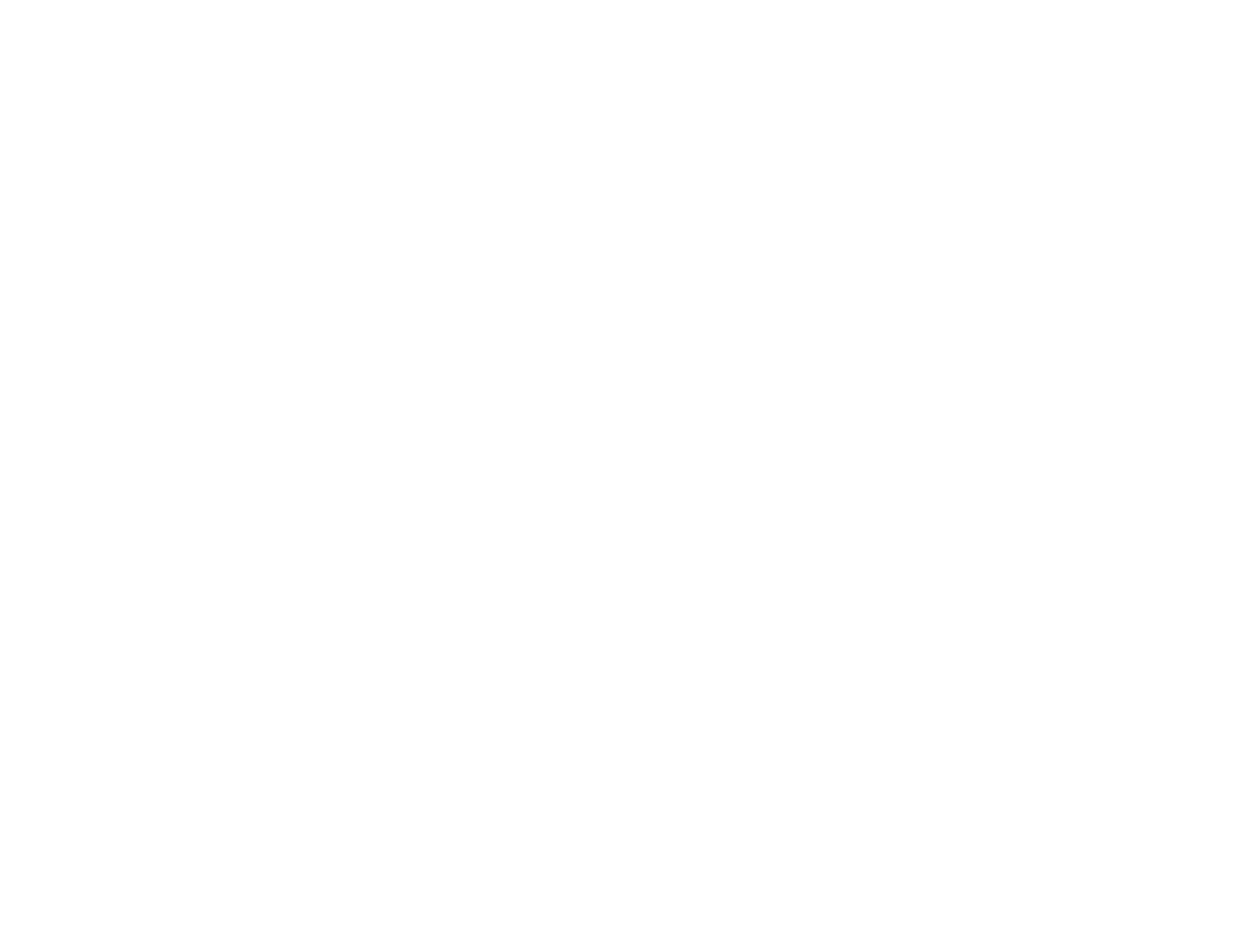
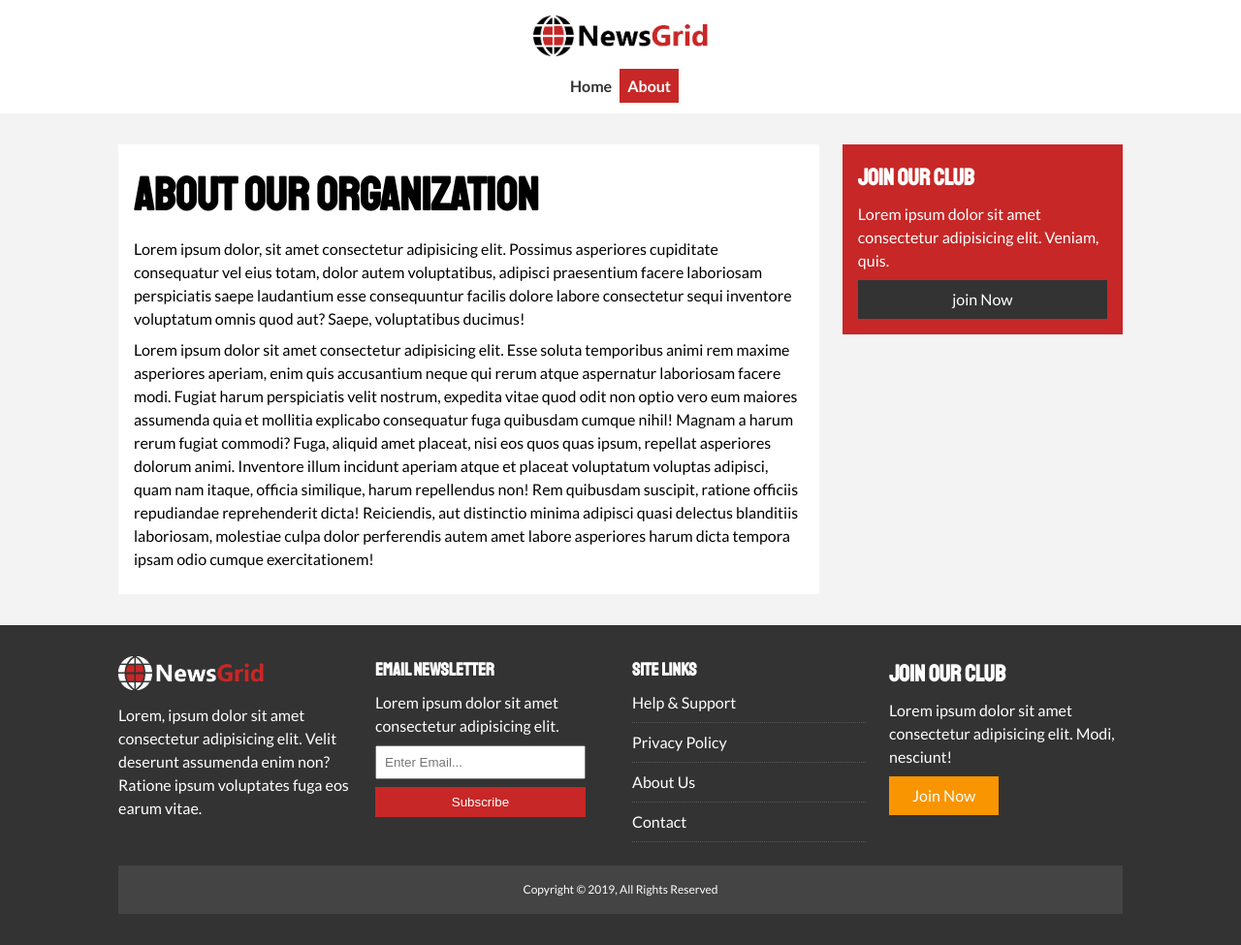
Before and after one commit to ishtiyak98/udemy-html-css, a plain HTML site: page news-grid/about.html in a window 1280 px wide. Shown: the whole page at 97% size. Before the commit the page ends 800 px from the top, so only its background shows below. Drawn offline with Linux system fonts and the light colour scheme.

Commit message:
news-grid project completed

```diff
--- a/news-grid/about.html
+++ b/news-grid/about.html
@@ -0,0 +1,121 @@
+<!DOCTYPE html>
+<html lang="en">
+  <head>
+    <meta charset="UTF-8" />
+    <meta name="viewport" content="width=device-width, initial-scale=1.0" />
+    <link rel="shortcut icon" href="./img//favicon.ico" type="image/x-icon" />
+    <link
+      rel="stylesheet"
+      href="https://cdnjs.cloudflare.com/ajax/libs/font-awesome/6.4.0/css/all.min.css"
+      integrity="sha512-iecdLmaskl7CVkqkXNQ/ZH/XLlvWZOJyj7Yy7tcenmpD1ypASozpmT/E0iPtmFIB46ZmdtAc9eNBvH0H/ZpiBw=="
+      crossorigin="anonymous"
+      referrerpolicy="no-referrer"
+    />
+    <link rel="stylesheet" href="./css/style.css" />
+    <link rel="stylesheet" href="./css/mobile.css" />
+    <title>NewsGrid | About Us</title>
+  </head>
+  <body>
+    <!------- Navigation ------->
+    <nav id="main-nav">
+      <div class="container">
+        <img class="logo" src="./img/logo.png" alt="" />
+        <div class="social">
+          <a href="#" target="_blank"><i class="fab fa-facebook fa-2x"></i></a>
+          <a href="#" target="_blank"><i class="fab fa-twitter fa-2x"></i></a>
+          <a href="#" target="_blank"><i class="fab fa-instagram fa-2x"></i></a>
+          <a href="#" target="_blank"><i class="fab fa-youtube fa-2x"></i></a>
+        </div>
+        <ul>
+          <li><a class="" href="index.html">Home</a></li>
+          <li><a class="current" href="about.html">About</a></li>
+        </ul>
+      </div>
+    </nav>
+
+    <section id="about">
+      <div class="container">
+        <div class="page-container">
+          <article class="card">
+            <h1 class="l-heading">About Our Organization</h1>
+            <p>
+              Lorem ipsum dolor, sit amet consectetur adipisicing elit. Possimus
+              asperiores cupiditate consequatur vel eius totam, dolor autem
+              voluptatibus, adipisci praesentium facere laboriosam perspiciatis
+              saepe laudantium esse consequuntur facilis dolore labore
+              consectetur sequi inventore voluptatum omnis quod aut? Saepe,
+              voluptatibus ducimus!
+            </p>
+            <p>
+              Lorem ipsum dolor sit amet consectetur adipisicing elit. Esse
+              soluta temporibus animi rem maxime asperiores aperiam, enim quis
+              accusantium neque qui rerum atque aspernatur laboriosam facere
+              modi. Fugiat harum perspiciatis velit nostrum, expedita vitae quod
+              odit non optio vero eum maiores assumenda quia et mollitia
+              explicabo consequatur fuga quibusdam cumque nihil! Magnam a harum
+              rerum fugiat commodi? Fuga, aliquid amet placeat, nisi eos quos
+              quas ipsum, repellat asperiores dolorum animi. Inventore illum
+              incidunt aperiam atque et placeat voluptatum voluptas adipisci,
+              quam nam itaque, officia similique, harum repellendus non! Rem
+              quibusdam suscipit, ratione officiis repudiandae reprehenderit
+              dicta! Reiciendis, aut distinctio minima adipisci quasi delectus
+              blanditiis laboriosam, molestiae culpa dolor perferendis autem
+              amet labore asperiores harum dicta tempora ipsam odio cumque
+              exercitationem!
+            </p>
+          </article>
+          <aside class="card bg-primary">
+            <h2>Join Our Club</h2>
+            <p>
+              Lorem ipsum dolor sit amet consectetur adipisicing elit. Veniam,
+              quis.
+            </p>
+            <a href="#" class="btn btn-dark btn-block">join Now</a>
+          </aside>
+        </div>
+      </div>
+    </section>
+
+    <!------- Footer ------->
+    <footer id="main-footer" class="py-2">
+      <div class="container footer-container">
+        <div>
+          <img src="img/logo_light.png" alt="NewsGrid" />
+          <p>
+            Lorem, ipsum dolor sit amet consectetur adipisicing elit. Velit
+            deserunt assumenda enim non? Ratione ipsum voluptates fuga eos earum
+            vitae.
+          </p>
+        </div>
+        <div>
+          <h3>Email Newsletter</h3>
+          <p>Lorem ipsum dolor sit amet consectetur adipisicing elit.</p>
+          <form>
+            <input type="email" placeholder="Enter Email..." />
+            <input type="submit" value="Subscribe" class="btn btn-primary" />
+          </form>
+        </div>
+        <div>
+          <h3>Site Links</h3>
+          <ul class="list">
+            <li><a href="#">Help & Support</a></li>
+            <li><a href="#">Privacy Policy</a></li>
+            <li><a href="#">About Us</a></li>
+            <li><a href="#">Contact</a></li>
+          </ul>
+        </div>
+        <div>
+          <h2>Join Our Club</h2>
+          <p>
+            Lorem ipsum dolor sit amet consectetur adipisicing elit. Modi,
+            nesciunt!
+          </p>
+          <a href="#" class="btn btn-secondary">Join Now</a>
+        </div>
+        <div>
+          <p>Copyright &copy; 2019, All Rights Reserved</p>
+        </div>
+      </div>
+    </footer>
+  </body>
+</html>
--- a/news-grid/css/mobile.css
+++ b/news-grid/css/mobile.css
@@ -0,0 +1,67 @@
+/*!---------- navigation ----------*/
+#main-nav .social {
+  display: none;
+}
+
+#main-nav .container {
+  grid-template-columns: 1fr;
+  grid-gap: 1.2rem;
+}
+
+#main-nav ul,
+#main-nav .logo {
+  justify-self: center;
+}
+
+#main-nav ul li a {
+  padding: 0.5rem;
+}
+
+#home-articles .articles-container {
+  grid-template-columns: repeat(2, 1fr);
+}
+
+#home-articles .articles-container > *:first-child,
+#home-articles .articles-container > *:last-child {
+  grid-template-columns: 1fr;
+  grid-column: 1;
+}
+
+@media (max-width: 600px) {
+  /*!---------- Grid Items ----------*/
+  #showcase .showcase-container,
+  #home-articles .articles-container,
+  #main-footer .footer-container {
+    grid-template-columns: 1fr;
+  }
+
+  #main-footer .footer-container > *:last-child {
+    grid-column: 1;
+  }
+
+  #main-footer .footer-container > *:first-child,
+  #main-footer .footer-container > *:nth-child(2) {
+    border-bottom: #444 dotted 1px;
+    padding-bottom: 1rem;
+  }
+
+  .page-container {
+    grid-template-columns: 1fr;
+    text-align: center;
+  }
+
+  .page-container > *:first-child {
+    grid-row: 1;
+  }
+
+  .l-heading {
+    font-size: 2rem;
+  }
+
+  #main-footer .footer-container input[type="email"] {
+    width: 100%;
+  }
+  #main-footer .footer-container input[type="submit"] {
+    width: 100%;
+  }
+}
--- a/news-grid/css/style.css
+++ b/news-grid/css/style.css
@@ -33,6 +33,10 @@ a {
 
 ul {
   list-style: none;
+}
+
+p {
+  margin: 0.5rem 0;
 }
 
 img {
@@ -90,7 +94,7 @@ h6 {
 .btn-primary {
   background-color: var(--primary-color);
 }
-.btn-light {
+.btn-secondary {
   background-color: var(--secondary-color);
 }
 
@@ -109,7 +113,92 @@ h6 {
   background-color: #fff;
 }
 
+.bg-dark {
+  background: var(--dark-color);
+  color: #fff;
+}
+
+.bg-primary {
+  background: var(--primary-color);
+  color: #fff;
+}
+
+.bg-secondary {
+  background: var(--secondary-color);
+  color: #fff;
+}
+
+.bg-dark h1,
+.bg-dark h2,
+.bg-dark h3,
+.bg-dark a,
+.bg-primary h1,
+.bg-primary h2,
+.bg-primary h3,
+.bg-primary a,
+.bg-secondary h1,
+.bg-secondary h2,
+.bg-secondary h3,
+.bg-secondary a {
+  color: #fff;
+}
+
+.py-1 {
+  padding: 1.5rem 0;
+}
+
+.py-2 {
+  padding: 2rem 0;
+}
+
+.py-3 {
+  padding: 3rem 0;
+}
+
+.p-1 {
+  padding: 1.5rem;
+}
+
+.p-2 {
+  padding: 1.5rem;
+}
+
+.p-3 {
+  padding: 1.5rem;
+}
+
+i{
+  margin-right: 0.2rem;
+}
+
+.l-heading {
+  font-size: 3rem;
+}
+
+.list li {
+  padding: 0.5rem 0;
+  border-bottom: dotted 1px #555;
+}
+
+.list li a:hover {
+  color: var(--primary-color) !important;
+}
+
+/*!---------- Inner page grid container ----------*/
+.page-container {
+  display: grid;
+  grid-template-columns: 5fr 2fr;
+  margin: 2rem 0;
+  grid-gap: 1.5rem;
+}
+
+.page-container > *:first-child {
+  grid-row-start: 1;
+  grid-row-end: 4;
+  /* background-color: yellow; */
+}
 /*!---------- navigation ----------*/
+
 #main-nav {
   background: #fff;
   position: sticky;
@@ -202,11 +291,69 @@ h6 {
   grid-gap: 1rem;
 }
 
-#home-articles .articles-container > *:first-child {
+#home-articles .articles-container > *:first-child,
+#home-articles .articles-container > *:last-child {
   display: grid;
   grid-template-columns: repeat(2, 1fr);
   grid-gap: 1rem;
   /* grid-column: 1 / span 2; */
+  align-items: center;
   grid-column-start: 1;
   grid-column-end: 3;
 }
+
+#home-articles .articles-container > *:last-child {
+  grid-column-start: 2;
+  grid-column-end: 4;
+}
+
+#article .meta {
+  display: flex;
+  justify-content: space-between;
+  align-items: center;
+  background-color: #eee;
+  padding: 0.5rem;
+}
+
+#article .meta .category {
+  margin-top: 0.4rem;
+}
+
+/*!---------- Footer ----------*/
+#main-footer {
+  background-color: var(--dark-color);
+  color: #fff;
+}
+
+#main-footer img {
+  width: 150px;
+}
+
+#main-footer a {
+  color: #fff;
+}
+
+#main-footer .footer-container {
+  display: grid;
+  grid-template-columns: repeat(4, 1fr);
+  grid-gap: 1.5rem;
+}
+
+#main-footer .footer-container > *:last-child {
+  background-color: #444;
+  padding: 0.5rem;
+  text-align: center;
+  font-size: 0.75rem;
+  grid-column-start: 1;
+  grid-column-end: 5;
+}
+
+#main-footer .footer-container input[type="email"] {
+  width: 90%;
+  padding: 0.5rem;
+  margin-bottom: 0.5rem;
+}
+
+#main-footer .footer-container input[type="submit"] {
+  width: 90%;
+}
```
Also changed, not shown: news-grid/article.html (+150 -0 lines), news-grid/index.html (+45 -2 lines).
